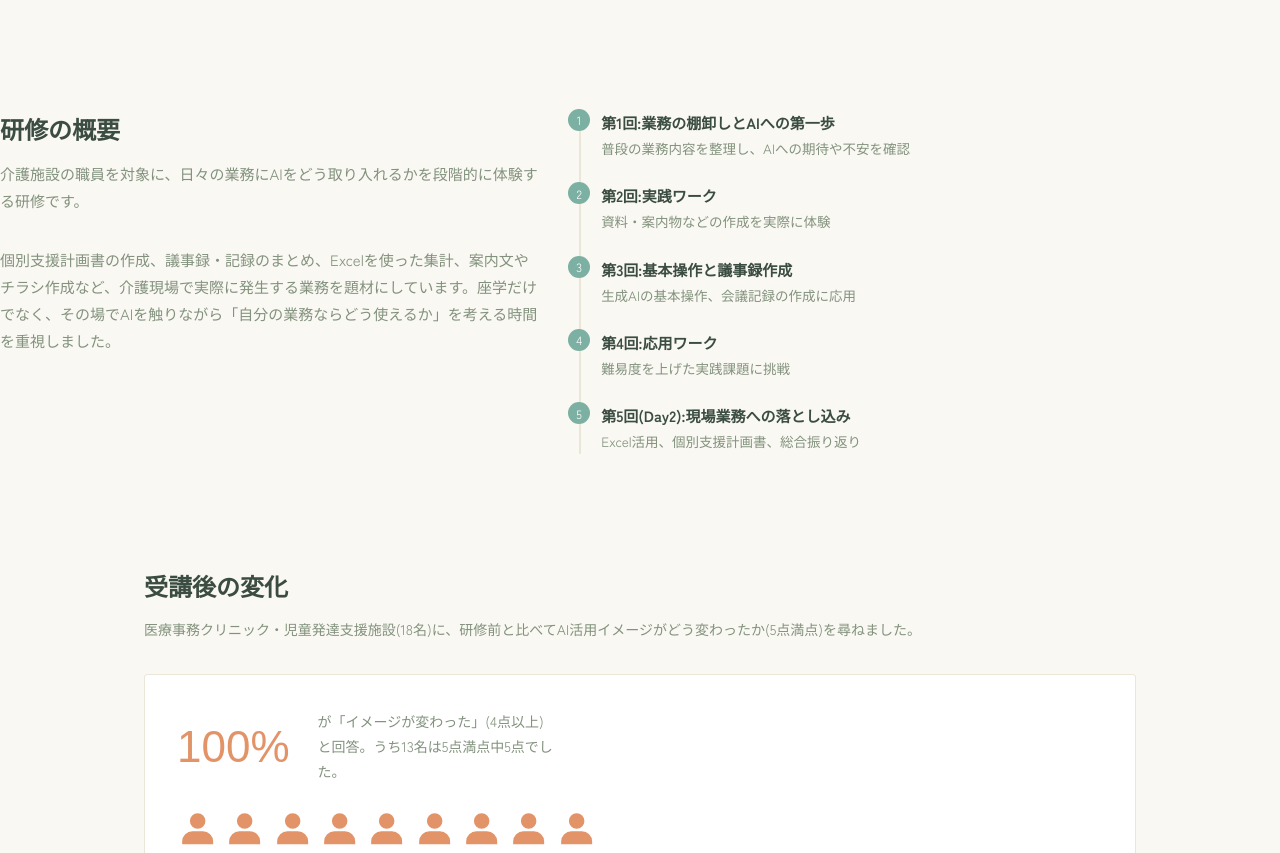
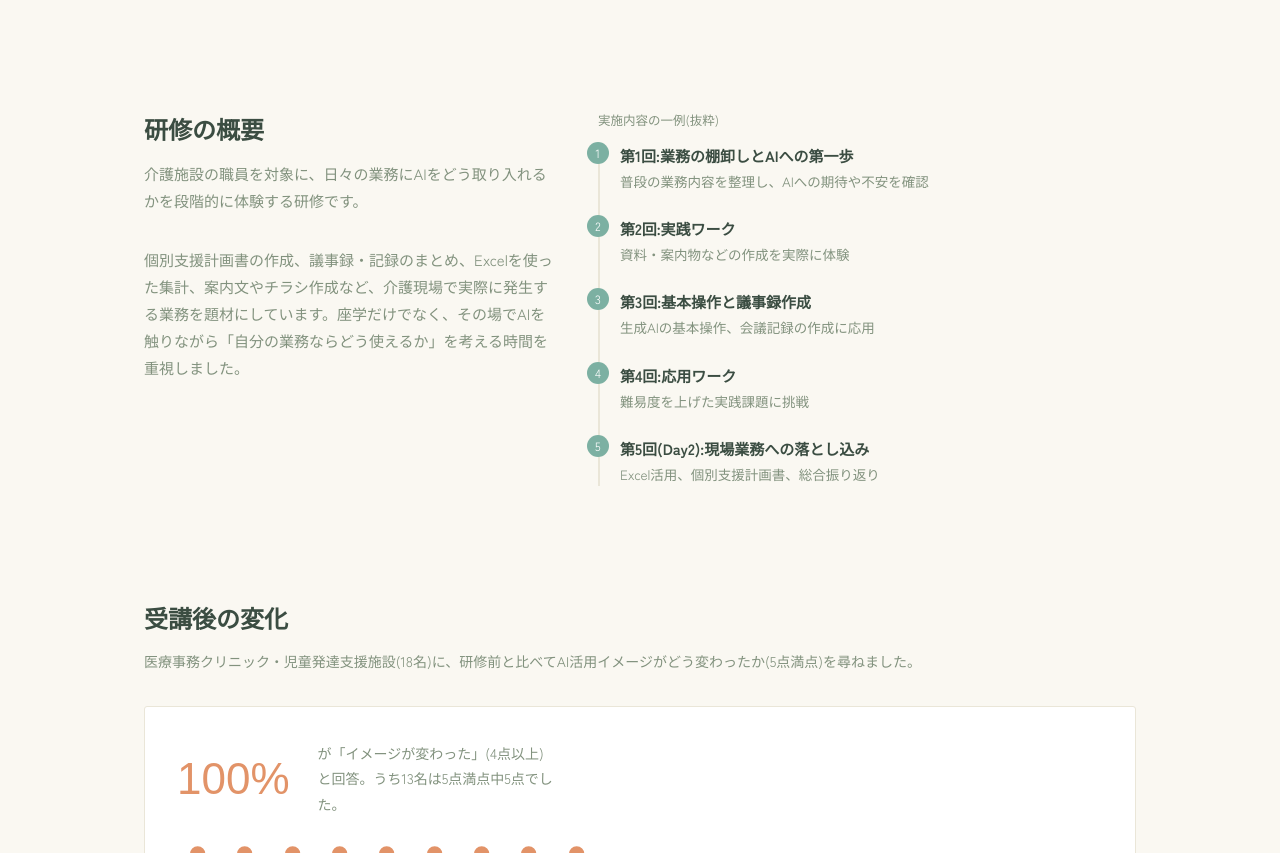
Before and after one commit to m-watanabe-maker/kaigoLP, a plain HTML site: page index.html in a window 1280 px wide. Shown: the part 1131-1984 px from the top of the page. Drawn offline with Linux system fonts and the light colour scheme; a web font is replaced by a local one.

Commit message:
レイアウト修正

```diff
--- a/index.html
+++ b/index.html
@@ -170,19 +170,22 @@ footer{border-top:1px solid var(--border);padding:26px 0;color:var(--text-soft);
   </div>
 </section>
 
-<section class="overview">
-  <div class="wrap overview" style="display:contents;">
+<section>
+  <div class="wrap overview">
   <div>
     <h2>研修の概要</h2>
     <p class="section-sub">介護施設の職員を対象に、日々の業務にAIをどう取り入れるかを段階的に体験する研修です。</p>
     <p>個別支援計画書の作成、議事録・記録のまとめ、Excelを使った集計、案内文やチラシ作成など、介護現場で実際に発生する業務を題材にしています。座学だけでなく、その場でAIを触りながら「自分の業務ならどう使えるか」を考える時間を重視しました。</p>
   </div>
-  <div class="timeline">
+  <div>
+    <div style="color:var(--text-soft);font-size:12.5px;margin-bottom:10px;">実施内容の一例(抜粋)</div>
+    <div class="timeline">
     <div class="tl-item" data-n="1"><div class="tl-title">第1回:業務の棚卸しとAIへの第一歩</div><div class="tl-desc">普段の業務内容を整理し、AIへの期待や不安を確認</div></div>
     <div class="tl-item" data-n="2"><div class="tl-title">第2回:実践ワーク</div><div class="tl-desc">資料・案内物などの作成を実際に体験</div></div>
     <div class="tl-item" data-n="3"><div class="tl-title">第3回:基本操作と議事録作成</div><div class="tl-desc">生成AIの基本操作、会議記録の作成に応用</div></div>
     <div class="tl-item" data-n="4"><div class="tl-title">第4回:応用ワーク</div><div class="tl-desc">難易度を上げた実践課題に挑戦</div></div>
     <div class="tl-item" data-n="5"><div class="tl-title">第5回(Day2):現場業務への落とし込み</div><div class="tl-desc">Excel活用、個別支援計画書、総合振り返り</div></div>
+    </div>
   </div>
   </div>
 </section>
```
